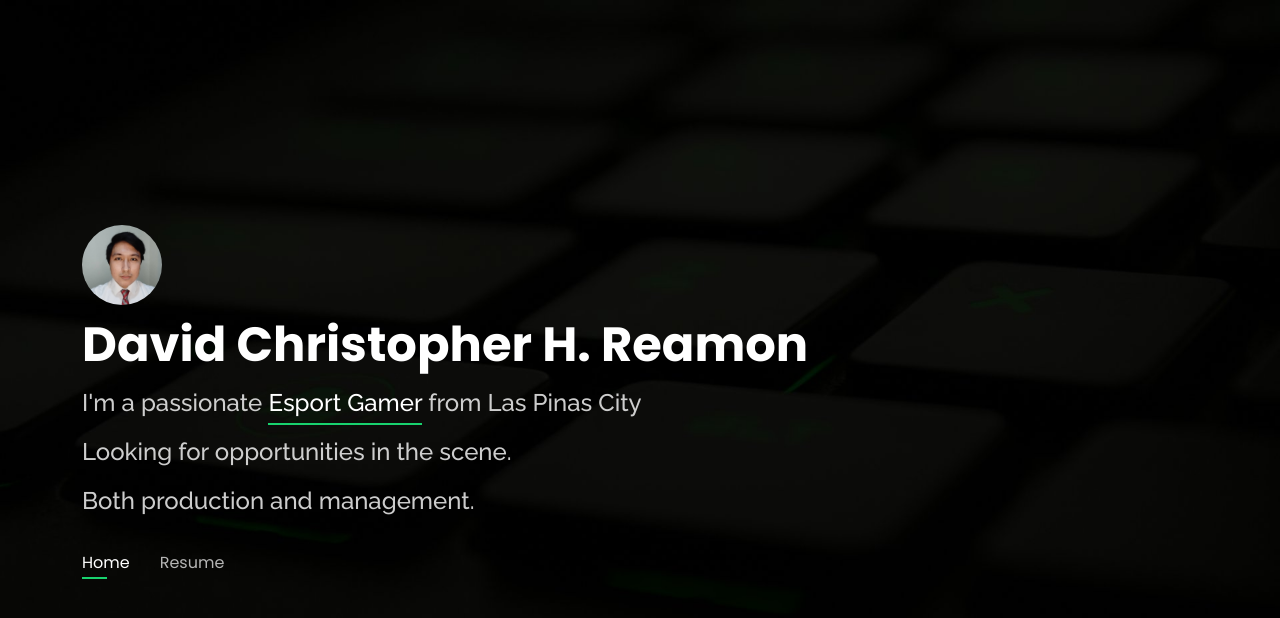
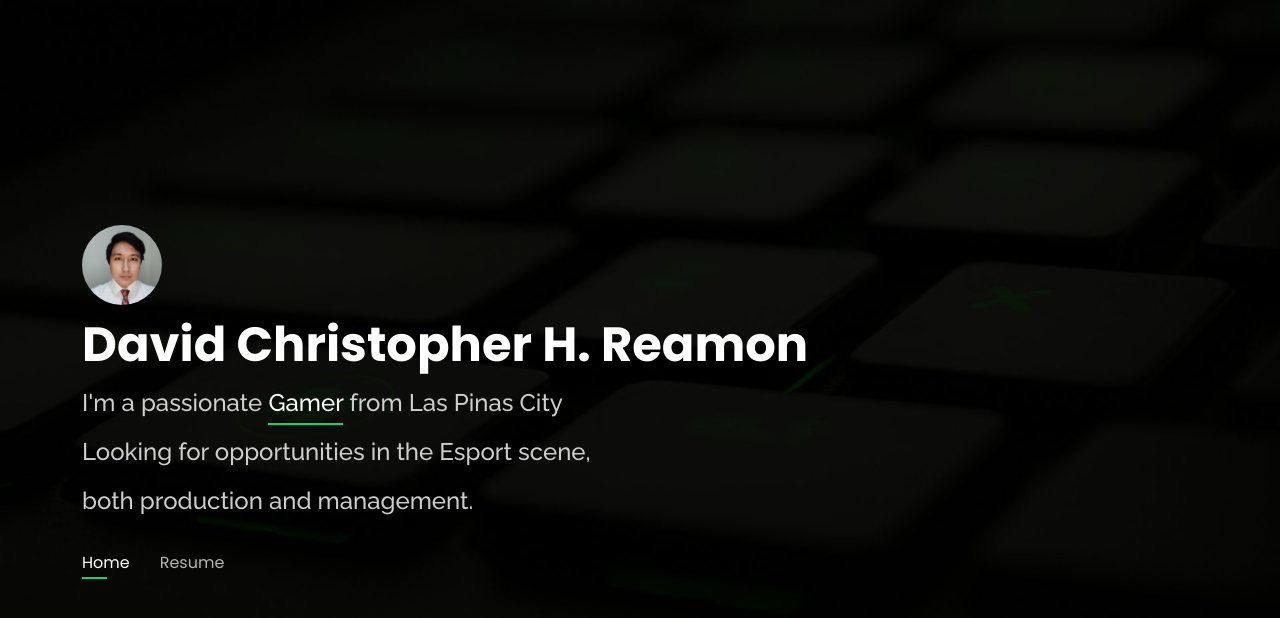
Before and after one commit to dchr06/dchr06.github.io, a plain HTML site: page index.html in a window 1280 px wide. Drawn offline with nearby package versions, Linux system fonts and the light colour scheme.

Commit message:
Add files via upload

```diff
--- a/index.html
+++ b/index.html
@@ -44,9 +44,9 @@
       <h1><a href="index.html">David Christopher H. Reamon</a></h1>
       <!-- Uncomment below if you prefer to use an image logo -->
       <!-- <a href="index.html" class="mr-auto"><img src="assets/img/logo.png" alt="" class="img-fluid"></a> -->
-      <h2>I'm a passionate <span>Esport Gamer</span> from Las Pinas City</h2>
-      <h2>Looking for opportunities in the scene.</h2>
-      <h2>Both production and management.</h2>
+      <h2>I'm a passionate <span>Gamer</span> from Las Pinas City</h2>
+      <h2>Looking for opportunities in the Esport scene,</h2>
+      <h2>both production and management.</h2>
       <nav id="navbar" class="navbar">
         <ul>
           <li><a class="nav-link active" href="#header">Home</a></li>
```
